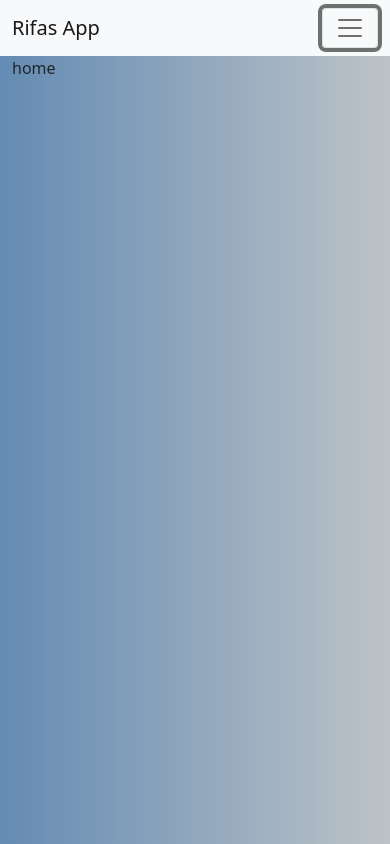
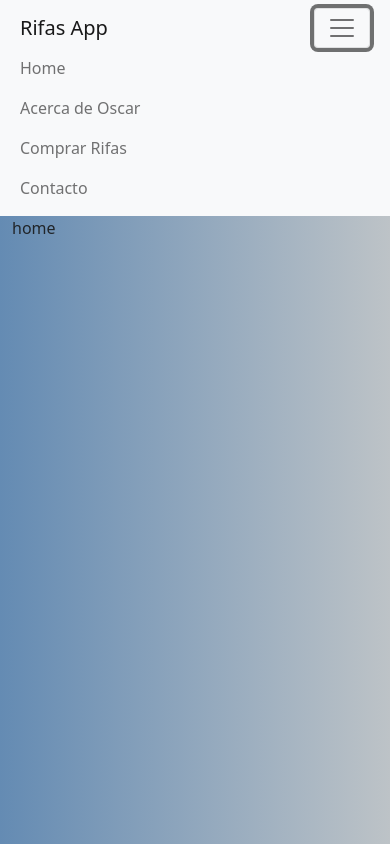
Before and after one commit to MatiasSanchez-l/rifasApp, a React (Create React App) app in the folder frontend/: page / in a window 390 px wide. Both pictures are taken after a click on the button "Toggle navigation". Built offline with nearby package versions, Linux system fonts and the light colour scheme; the HTML template or start-up script is replaced by a standard one.

Commit message:
solucionamos el problema del header, reemplazandolo con el navbar de react-boostrap

```diff
--- a/frontend/package.json
+++ b/frontend/package.json
@@ -8,6 +8,7 @@
     "@testing-library/user-event": "^12.6.0",
     "bootstrap": "^5.0.0-beta1",
     "react": "^17.0.1",
+    "react-bootstrap": "^1.4.3",
     "react-dom": "^17.0.1",
     "react-router-dom": "^5.2.0",
     "react-scripts": "4.0.1",
--- a/frontend/src/components/Header.js
+++ b/frontend/src/components/Header.js
@@ -1,10 +1,35 @@
-import React, { Component } from 'react'
+import React, { Component } from 'react';
 import { Link } from 'react-router-dom';
+import { Nav, Navbar } from 'react-bootstrap';
+
+
 export default class Header extends Component {
     render() {
         return (
             <header className="">
-                <nav className="navbar navbar-expand-lg navbar-light bg-light">
+                <Navbar className="p-2" collapseOnSelect bg="light" expand="lg">
+                    <div className="container">
+                        <Navbar.Brand href="#home">Rifas App</Navbar.Brand>
+                        <Navbar.Toggle aria-controls="basic-navbar-nav" />
+                        <Navbar.Collapse className="justify-content-end" id="basic-navbar-nav">
+                            <Nav className="mr-auto">
+                                <Nav.Link eventKey="1" as={Link} to="/">Home</Nav.Link>
+                                <Nav.Link eventKey="2" as={Link} to="/">Acerca de Oscar</Nav.Link>
+                                <Nav.Link eventKey="3" as={Link} to="/comprarRifa">Comprar Rifas</Nav.Link>
+                                <Nav.Link eventKey="4" as={Link} to="/">Contacto</Nav.Link>
+
+                            </Nav>
+
+                        </Navbar.Collapse>
+                    </div>
+                </Navbar>
+            </header>
+        )
+    }
+}
+/*
+
+<nav className="navbar navbar-expand-lg navbar-light bg-light">
                     <div className="container">
                         <Link className="navbar-brand" to="/">Rifas App</Link>
                         <button className="navbar-toggler" type="button" data-bs-toggle="collapse" data-bs-target="#navbarNav" aria-controls="navbarNav" aria-expanded="false" aria-label="Toggle navigation">
@@ -28,7 +53,5 @@ export default class Header extends Component {
                         </div>
                     </div>
                 </nav>
-            </header>
-        )
-    }
-}
+
+*/
```
Also changed, not shown: 1 other file (tests, documents, lock files or other folders).
